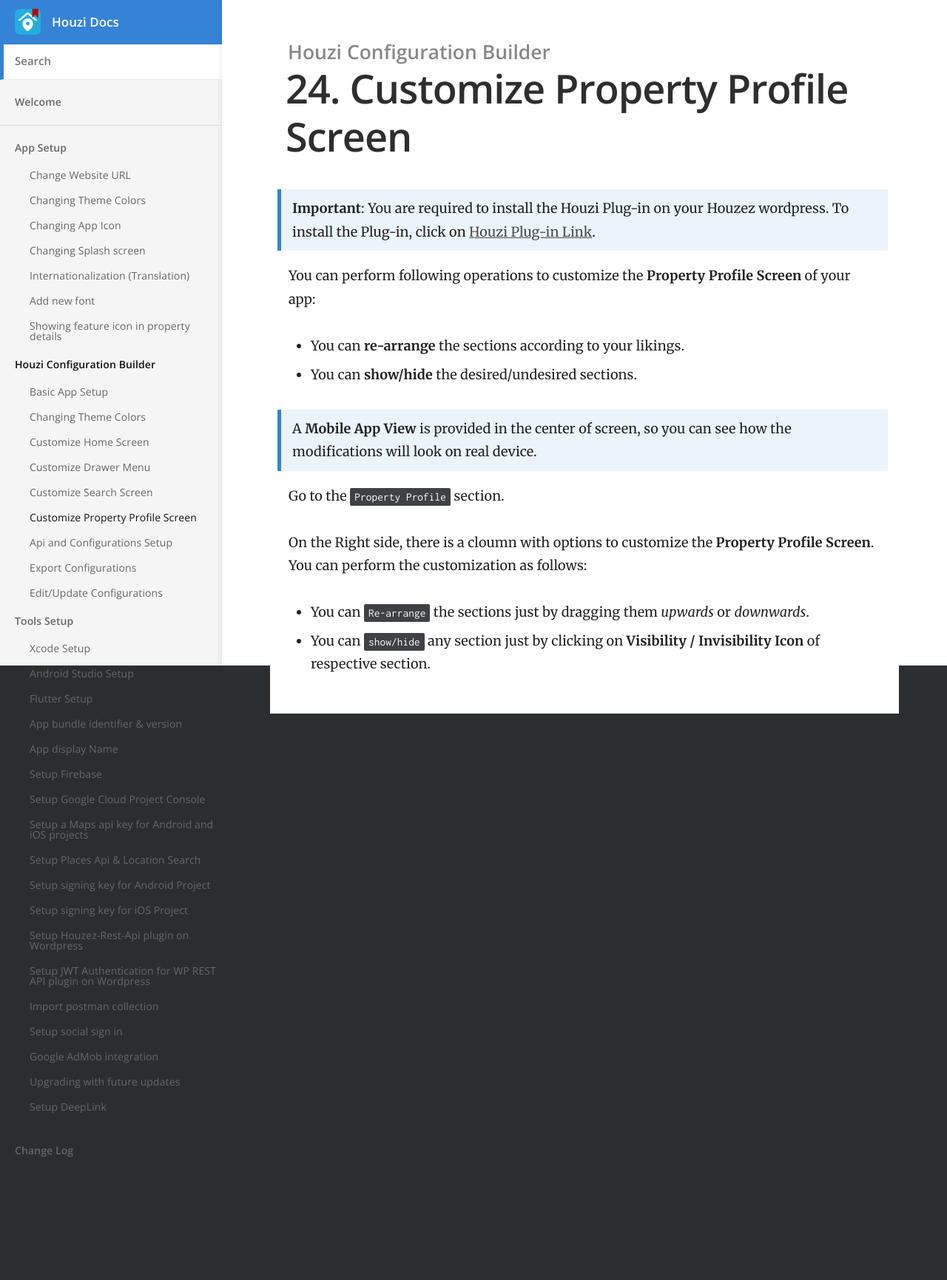
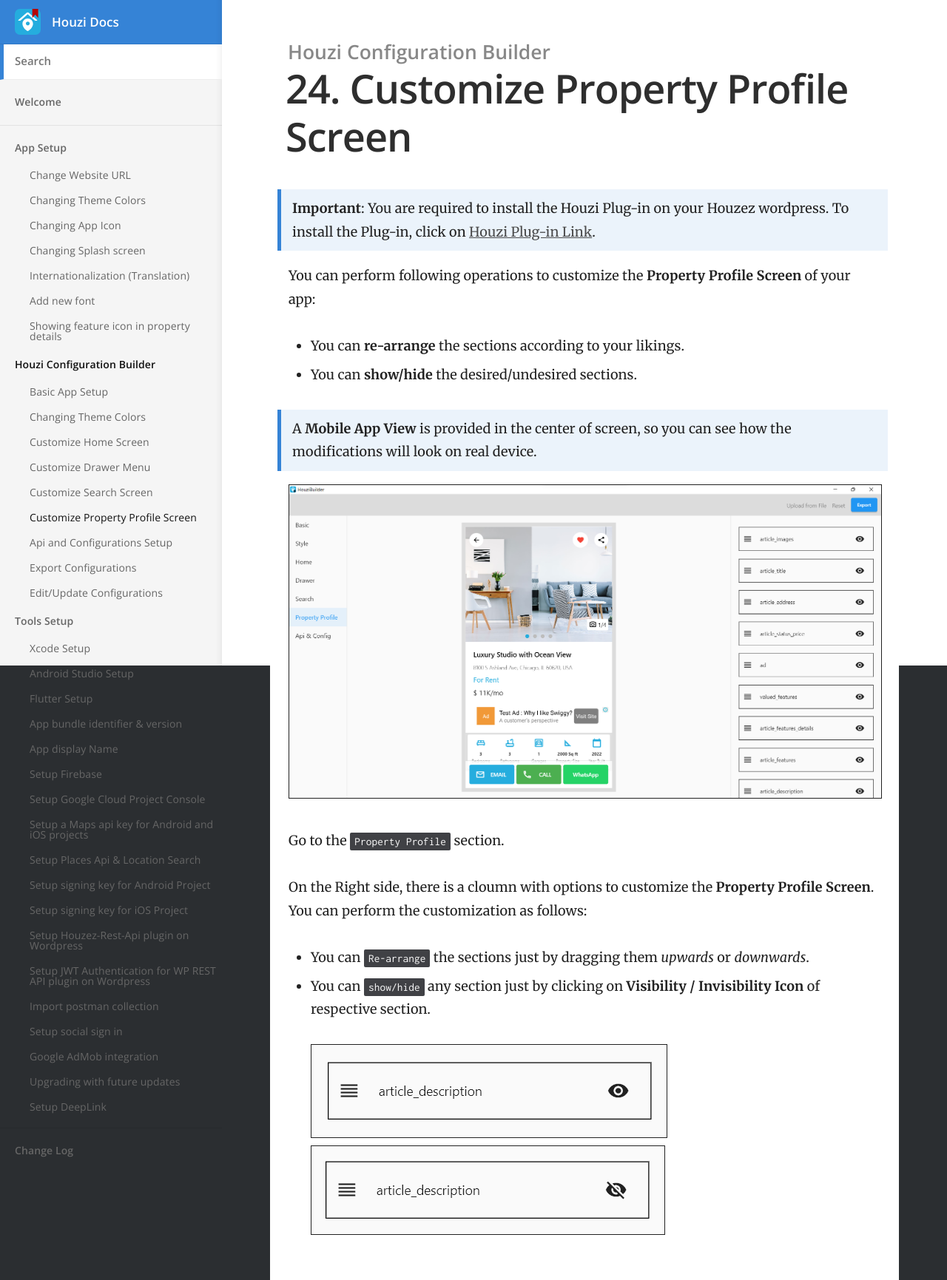
Before and after one commit to booleanbites/houzi-doc, a Jekyll site: the page built from _docs/houzi-config-builder/customize-property-profile.md, in a window 1280 px wide. Shown: the whole page at 74% size. Built offline with Jekyll 4.4.1, drawn with Linux system fonts in a browser that asks for light colours; before the commit the page ends 1587 px from its top, so only the background shows below that.

Commit message:
HouziConfigBuilder => customize-property-profile => added screenshots & mdified doc.

```diff
--- a/_docs/houzi-config-builder/customize-property-profile.md
+++ b/_docs/houzi-config-builder/customize-property-profile.md
@@ -12,8 +12,13 @@ You can perform following operations to customize the **Property Profile Screen*
 
 > A **Mobile App View** is provided in the center of screen, so you can see how the modifications will look on real device.
 
+<img src="https://houzi-docs.booleanbites.com/images/property-profile-screenshot.png" alt="property-profile-screenshot" title="property-profile-screenshot" border= "1px solid"/>
+
 Go to the `Property Profile` section.
 
 On the Right side, there is a cloumn with options to customize the **Property Profile Screen**. You can perform the customization as follows:
 * You can `Re-arrange` the sections just by dragging them *upwards* or *downwards*.
 * You can `show/hide` any section just by clicking on **Visibility / Invisibility Icon** of respective section.
+
+    <img src="https://houzi-docs.booleanbites.com/images/property-profile-list-tile-screenshot.png" alt="property-profile-list-tile-screenshot" title="property-profile-list-tile-screenshot" border= "1px solid"/>
+    <img src="https://houzi-docs.booleanbites.com/images/property-profile-hide-list-tile-screenshot.png" alt="property-profile-hide-list-tile-screenshot" title="property-profile-hide-list-tile-screenshot" border= "1px solid"/>
```
